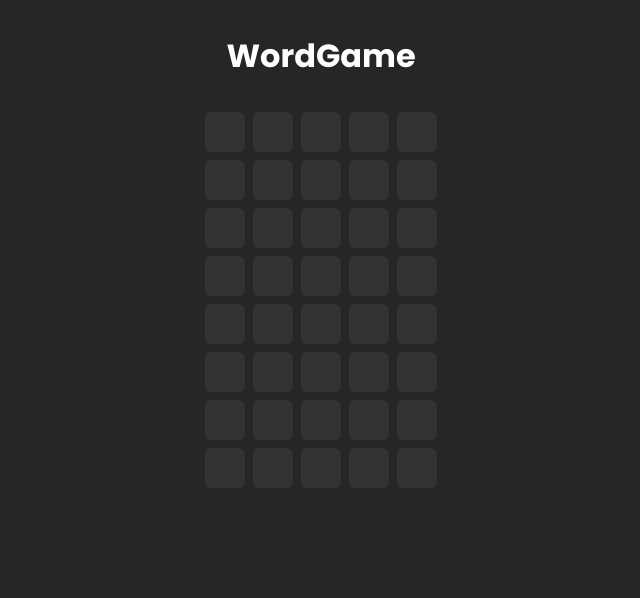
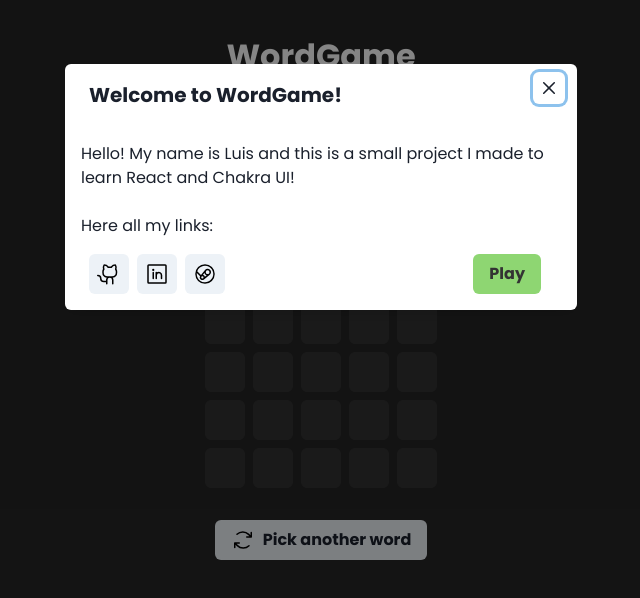
Before and after one commit to amarogamedev/wordgame, a React (Create React App) app: page / in a window 1280 px wide. Shown: the top 598 px of the page, without its empty margins (319-959 px from the left). Built offline with nearby package versions, Linux system fonts and the light colour scheme.

Commit message:
modal de boas vindas e botao de reset

```diff
--- a/package.json
+++ b/package.json
@@ -3,9 +3,11 @@
   "version": "0.1.0",
   "private": true,
   "dependencies": {
+    "@chakra-ui/icons": "^2.2.4",
     "@chakra-ui/react": "2",
     "@emotion/react": "^11.14.0",
     "@emotion/styled": "^11.14.0",
+    "@phosphor-icons/react": "^2.1.7",
     "@testing-library/jest-dom": "^5.17.0",
     "@testing-library/react": "^13.4.0",
     "@testing-library/user-event": "^14.6.1",
--- /dev/null
+++ b/src/components/ModalBemVindo.tsx
@@ -0,0 +1,56 @@
+import {
+    Modal,
+    ModalOverlay,
+    ModalContent,
+    ModalHeader,
+    ModalFooter,
+    ModalBody,
+    ModalCloseButton,
+    useDisclosure,
+    Button,
+    Text,
+    IconButton,
+    Flex,
+} from '@chakra-ui/react'
+import { GithubLogo, LinkedinLogo, SteamLogo } from '@phosphor-icons/react';
+import { useEffect } from 'react';
+
+export const ModalBemVindo = () => {
+    const { isOpen, onOpen, onClose } = useDisclosure()
+
+    useEffect(() => {
+        onOpen();
+    }, [onOpen]);
+
+    return (
+        <Modal isOpen={isOpen} onClose={onClose} size={"lg"}>
+            <ModalOverlay />
+            <ModalContent>
+                <ModalHeader>Welcome to WordGame!</ModalHeader>
+                <ModalCloseButton />
+                <ModalBody>
+                </ModalBody>
+                    <Text px={4}>
+                        Hello! My name is Luis and this is a small project I made to learn React and Chakra UI!<br/><br/>
+                        Here all my links:
+                    </Text>
+                <ModalFooter justifyContent={'space-between'}>
+                    <Flex gap={2}>
+                        <IconButton aria-label='github' onClick={() => window.open('https://github.com/amarogamedev')}>
+                            <GithubLogo size={24} color='themeDarkGrey'/>
+                        </IconButton>
+                        <IconButton aria-label='github' onClick={() => window.open('https://www.linkedin.com/in/luisfellipeamaro/')}>
+                            <LinkedinLogo size={24} color='themeDarkGrey'/>
+                        </IconButton>
+                        <IconButton aria-label='github' onClick={() => window.open('https://store.steampowered.com/developer/punxstudios')}>
+                            <SteamLogo size={24} color='themeDarkGrey'/>
+                        </IconButton>
+                    </Flex>
+                    <Button backgroundColor={"themeGreen"} color={'themeDarkGrey'} mr={3} onClick={onClose}>
+                        Play
+                    </Button>
+                </ModalFooter>
+            </ModalContent>
+        </Modal>
+    )
+}
--- a/src/components/game/Game.tsx
+++ b/src/components/game/Game.tsx
@@ -1,13 +1,23 @@
-import { Box } from "@chakra-ui/react";
+import { Box, Button } from '@chakra-ui/react'
 import { GameTable } from "./GameTable";
 import { useGame } from "../../hooks/useGame";
+import { ModalBemVindo } from '../ModalBemVindo';
+import { ArrowsClockwise } from '@phosphor-icons/react';
+import { useState } from 'react';
 
 export const Game = () => {
-    const { cells, maxCells, wordSize } = useGame();
+    const [key, setKey] = useState(0);
+    const { cells, maxCells, wordSize, resetGame } = useGame();
 
     return (
-        <Box p={8} justifyItems={"center"}>
-            <GameTable cells={cells} maxCells={maxCells} wordSize={wordSize} />
-        </Box>
+        <>
+            <Box p={8} justifyItems={"center"} key={key}>
+                <GameTable cells={cells} maxCells={maxCells} wordSize={wordSize} />
+            </Box>
+            <Button  onClick={resetGame} leftIcon={<ArrowsClockwise size={24} color='themeDarkGrey'/>}>
+                Pick another word
+            </Button>
+            <ModalBemVindo/>
+        </>
     )
 }
--- a/src/hooks/useGame.ts
+++ b/src/hooks/useGame.ts
@@ -6,7 +6,7 @@ import { useWords } from "./useWords";
 export const useGame = () => {
     const [cells, setCells] = useState<Cell[]>([]);
     const [gameEnded, setGameEnded] = useState(false);
-    const { correctWord, wordSize, maxCells, wordIsValid } = useWords();
+    const { correctWord, wordSize, maxCells, wordIsValid, pickAnotherWord } = useWords();
 
     const toast = useToast();
 
@@ -142,9 +142,16 @@ export const useGame = () => {
         });
     }
 
+    const resetGame = () => {
+        setCells([]);
+        setGameEnded(false);
+        pickAnotherWord();
+    };
+
     return {
         cells,
         maxCells,
-        wordSize
+        wordSize,
+        resetGame
     };
 };
--- a/src/hooks/useWords.ts
+++ b/src/hooks/useWords.ts
@@ -1,33 +1,23 @@
-import { useToast } from "@chakra-ui/react";
 import words from '../words.json';
 
 export const useWords = () => {
-
-    const toast = useToast();
-
     //configurações das palavras do jogo
     const wordSize = 5;
     const columns = 8;
     const maxCells = wordSize * columns;
 
     //limitamos a 1000 palavras pois as mais "normais" aparecem mais acima
-    const correctWord = words[Math.floor(Math.random() * 1000)];
+    let correctWord = words[Math.floor(Math.random() * 1000)];
 
     const wordIsValid = (word: string) => {
         return words.includes(word);
     };
 
-    function errorLoadingWords(error: any) {
-        toast({
-            title: "Error",
-            description: error,
-            status: "error",
-            duration: 3000,
-            isClosable: true,
-        });
+    function pickAnotherWord () {
+        correctWord = words[Math.floor(Math.random() * 1000)];
     }
 
     return {
-        correctWord, wordSize, maxCells, wordIsValid
+        correctWord, wordSize, maxCells, wordIsValid, pickAnotherWord
     };
 };
```
Also changed, not shown: 1 other file (tests, documents, lock files or other folders).
